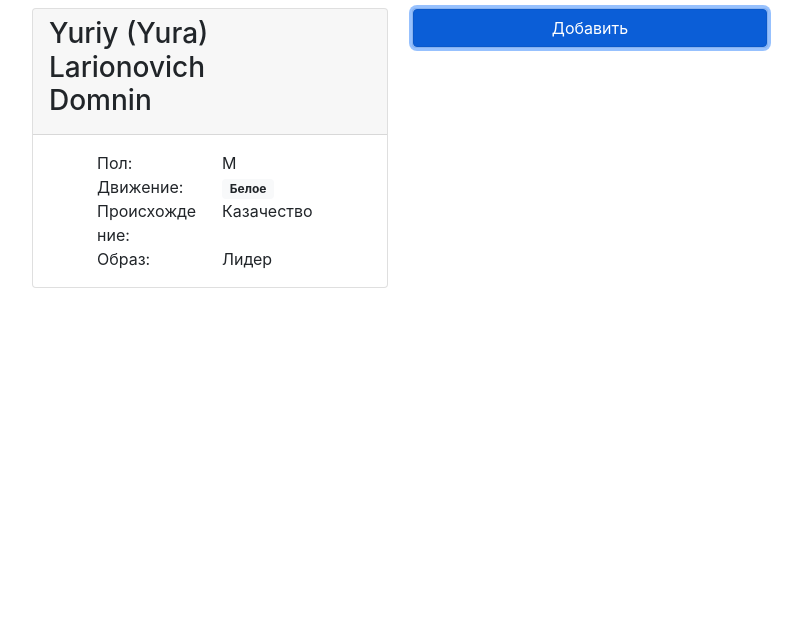
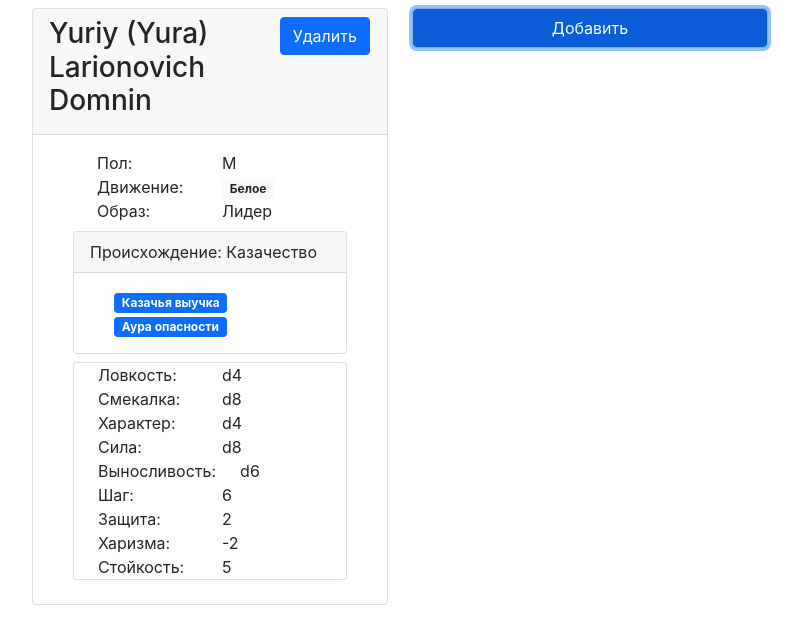
Before and after one commit to d2emon/redland-companion, a React (Create React App) app: page / in a window 1280 px wide. Both pictures are taken after a click on the button "Добавить". Shown: the top 644 px of the page, without its empty margins (50-852 px from the left). Built offline with nearby package versions, Linux system fonts and the light colour scheme.

Commit message:
Add character stats

```diff
--- a/src/chargen/CharacterBrief.js
+++ b/src/chargen/CharacterBrief.js
@@ -4,6 +4,7 @@ import Gender from './genders';
 import Movement from './movements';
 import Name from './names';
 import Origin from './origins';
+import Stats from './stats';
 import Template from './templates';
 
 function CharacterBrief(props) {
@@ -12,9 +13,16 @@ function CharacterBrief(props) {
     name = 'Name',
     movement = 'Зелёное',
     template = 'Template',
-    origin = 'Origin',
+    origin = {},
+    stats = {},
+    pace = 6,
+    parry = 2,
+    charisma = 0,
+    tough = 2,
     onDelete = () => {},
   } = props;
+
+
 
   return (
     <Card>
@@ -22,7 +30,7 @@ function CharacterBrief(props) {
         <Row>
           <Col><Name name={name} /></Col>
           <Col md={4}>
-            { /* <Button onClick={onDelete}>Удалить</Button> */ }
+            <Button onClick={onDelete}>Удалить</Button>
           </Col>
         </Row>
       </Card.Header>
@@ -30,8 +38,15 @@ function CharacterBrief(props) {
         <Container>
           <Gender gender={gender} />
           <Movement movement={movement} />
+          <Template template={template} />
           <Origin origin={origin} />
-          <Template template={template} />
+          <Stats
+            pace={pace}
+            parry={parry}
+            charisma={charisma}
+            tough={tough}
+            {...stats}
+          />
         </Container>
       </Card.Body>
     </Card>
--- /dev/null
+++ b/src/chargen/edges/edges.js
@@ -0,0 +1,149 @@
+import { dice } from '../stats';
+
+function edge(title, data) {
+  const {
+    agility = dice.d4,
+    smarts = dice.d4,
+    spirit = dice.d4,
+    strength = dice.d4,
+    vigor = dice.d4,
+
+    charisma = 0,
+
+    skills = {
+      classicEducation: 0,
+      craft: 0,
+      persuade: 0,
+      repair: 0,
+      streetwise: 0,
+      stealth: 0,
+      survival: 0,
+      textAnalyse: 0,
+      tracking: 0,
+    },
+    specialization = {},
+  } = data;
+  return {
+    title,
+
+    agility,
+    smarts,
+    spirit,
+    strength,
+    vigor,
+
+    charisma,
+
+    skills,
+    specialization,
+
+    data,
+  }
+}
+
+export const EDGES = [
+  edge('Аура опасности', {
+    charisma: -2,
+  }),
+  edge('Благородство', {
+    spirit: dice.d4,
+  }),
+  edge('Богатство', {
+    // Богатство
+  }),
+  edge('Городской житель', {
+    //
+  }),
+  edge('Дворянская честь', {
+    //
+  }),
+  edge('Дитя природы', {
+    skills: {
+      survival: dice.d6,
+      tracking: dice.d6,
+    },
+  }),
+  edge('Дитя улиц', {
+    skills: {
+      streetwise: dice.d6,
+      stealth: dice.d6,
+    },
+  }),
+  edge('Духовное образование', {
+    skills: {
+      classicEducation: dice.d6,
+    },
+    specialization: {
+      'Теология': 2,
+    },
+  }),
+  edge('Жадность', {
+    // Жадность
+  }),
+  edge('Казачья выучка', {}),
+  edge('Каменное сердце', {
+    charisma: -2,
+  }),
+  edge('Классовый враг', {
+    //
+  }),
+  edge('Крепкое здоровье', {
+    vigor: dice.d6,
+    //
+  }),
+  edge('Не от мира сего', {
+    //
+  }),
+  edge('Не убий!', {
+    //
+  }),
+  edge('Неблагонадёжный', {
+    //
+  }),
+  edge('Невежда', {
+    // Невежда
+  }),
+  edge('Неграмотный', {
+    // Неграмотность
+  }),
+  edge('Необразованный', {
+    // Неграмотность (мелкий)
+  }),
+  edge('Образование', {
+    // Образованный
+  }),
+  edge('Полезные связи', {
+    // Полезные связи
+  }),
+  edge('Преследуемый', {
+    //
+  }),
+  edge('Привычка', {
+    // Дурная привычка
+  }),
+  edge('Рабочие руки', {
+    skills: {
+      craft: dice.d6,
+      repair: dice.d6,
+    },
+  }),
+  edge('Ремесло', {}),
+  edge('Тёртый калач', {
+    skills: {
+      persuade: dice.d6,
+      streetwise: dice.d6,
+    },
+  }),
+  edge('Чужак', {
+    // Чужак
+  }),
+  edge('Энциклопедист', {
+    skills: {
+      textAnalyse: dice.d6,
+    },
+  }),
+];
+
+const findEdge = (title) => EDGES.find(edge => edge.title === title);
+
+export default findEdge;
--- /dev/null
+++ b/src/chargen/edges/index.js
@@ -0,0 +1,25 @@
+import React from 'react';
+import { Badge, Container } from 'react-bootstrap';
+
+function Edges(props) {
+  const {
+    edges,
+  } = props;
+
+  return (
+    <Container>
+      { edges.map(
+        (edge) => edge
+          ? <span key={edge.title}>
+            <Badge>
+              { edge.title }
+            </Badge>
+            &nbsp;
+          </span>
+          : null
+      ) }
+    </Container>
+  );
+}
+
+export default Edges;
--- a/src/chargen/index.js
+++ b/src/chargen/index.js
@@ -1,4 +1,4 @@
-import React, { useCallback, useState } from 'react';
+import React, { useState } from 'react';
 import { Button, Card, Col, Container, Row } from 'react-bootstrap';
 import CharacterBrief from './CharacterBrief';
 import generateGender from './genders/genders';
@@ -6,67 +6,76 @@ import generateMovement from './movements/movements';
 import generateName from './names/names';
 import generateOrigin from './origins/origins';
 import generateTemplate from './templates/templates';
-
-/*
-def generate():
-    movement = generate_movement()
-    template = generate_template()
-    origin = generate_origin()
-
-    print(f"Происхождение:  {origin}")
-    print(f"Образ:          {template}")
-    print(f"Движение:       {movement}")
-
-*/
+import { dice } from './stats';
 
 function CharGen() {
+  const size = 4;
+
   const [ characters, setCharacters ] = useState([]);
 
-  const removeCharacterById = useCallback((id) => {
-    // setCharacters(characters.filter((character, characterId) => (characterId !== index)))
-    console.log(id, characters);
-    characters.forEach((character, characterId) => {
-      console.log(characterId, id, characterId === id);
+  const removeCharacter = (index) => () => {
+    setCharacters((prevCharacters) => {
+      return prevCharacters.filter((character) => (character.characterId !== index));
     });
-    /*
-    setCharacters(characters.filter((character, characterId) => {
-      console.log(characterId, index, characterId === index);
-      return true;
-    }));
-    */
-  }, [characters]);
+  };
 
-  const addCharacter = useCallback(() => {
-    const index = characters.length;
+  const addCharacter = () => {
     const gender = generateGender();
     const name = generateName(gender);
     const movement = generateMovement();
     const origin = generateOrigin();
     const template = generateTemplate();
-    setCharacters([
-      ...characters,
-      <CharacterBrief
-        name={name}
-        gender={gender}
-        origin={origin}
-        template={template}
-        movement={movement}
-        onDelete={() => removeCharacterById(index)}
-      />,
+    const stats = {
+      agility: template.agility,
+      smarts: template.smarts,
+      spirit: template.spirit,
+      strength: template.strength,
+      vigor: template.vigor,
+    };
+    let charisma = 0;
+
+    if (origin && origin.edges) {
+      origin.edges.forEach((edge) => {
+        Object.keys(stats).forEach((key) => {
+          stats[key] += edge[key] - dice.d4;
+        });
+        charisma += edge.charisma;
+      });
+    }
+
+    const vigorDice = stats.vigor * 2 + 2;
+    console.log(vigorDice);
+    const tough = 2 + Math.floor(vigorDice / 2)
+
+    setCharacters(prevCharacters => [
+      ...prevCharacters,
+      {
+        characterId: prevCharacters.length,
+        gender,
+        name,
+        movement,
+        origin,
+        template,
+        stats,
+        pace: 6,
+        parry: 2,
+        charisma,
+        tough,
+        onDelete: removeCharacter(prevCharacters.length),
+      },
     ])
-
-  }, [characters, removeCharacterById]);
-
-  const size = 4;
+  };
 
   return <Container>
     <Row>
-      { characters.map((character, index) => <Col
-        key={index}
+      { characters.map((character) => <Col
+        key={character.characterId}
         md={size}
         className="my-2"
       >
-        { character }
+        <CharacterBrief
+          { ...character }
+        />
       </Col>) }
       <Col md={size} className="my-2">
         <Card>
--- a/src/chargen/origins/index.js
+++ b/src/chargen/origins/index.js
@@ -1,5 +1,6 @@
 import React from 'react';
-import { Col, Container, Row } from 'react-bootstrap';
+import { Card, Col, Container, Row } from 'react-bootstrap';
+import Edges from '../edges';
 
 function Origin(props) {
   const {
@@ -7,12 +8,12 @@ function Origin(props) {
   } = props;
 
   return (
-    <Container>
-      <Row>
-        <Col md={6}>Происхождение:</Col>
-        <Col>{ origin }</Col>
-      </Row>
-    </Container>
+    <Card className="my-2">
+      <Card.Header>Происхождение: { origin.title }</Card.Header>
+      <Card.Body>
+        <Edges edges={origin.edges} />
+      </Card.Body>
+    </Card>
   );
 }
 
--- a/src/chargen/origins/origins.js
+++ b/src/chargen/origins/origins.js
@@ -1,18 +1,92 @@
+import findEdge from '../edges/edges';
 import { choice } from '../utils';
 
+function origin(title, edges) {
+  return {
+    title,
+    edges: edges.map(title => findEdge(title)),
+  };
+};
+
+/*
+ORIGINS = [
+    Origin('Буржуазия'),
+    Origin('Дворянство', spirit=1),
+    Origin('Деклассированные'),
+    Origin('Духовенство'),
+    Origin('Инородцы'),
+    Origin('Интеллигенция'),
+    Origin('Казачество'),
+    Origin('Крестьянство', vigor=1),
+    Origin('Кулачество'),
+    Origin('Мещанство'),
+    Origin('Пролетариат'),
+    Origin('Чужестранцы'),
+]
+
+*/
+
 const data = [
-  'Буржуазия',
-  'Дворянство',
-  'Деклассированные',
-  'Духовенство',
-  'Инородцы',
-  'Интеллигенция',
-  'Казачество',
-  'Крестьянство',
-  'Кулачество',
-  'Мещанство',
-  'Пролетариат',
-  'Чужестранцы',
+  origin('Буржуазия', [
+    'Богатство',
+    'Образование',
+    'Классовый враг',
+    'Преследуемый',
+  ]),
+  origin('Дворянство', [
+    'Благородство',
+    'Образование',
+    'Дворянская честь',
+    'Преследуемый',
+  ]),
+  origin('Деклассированные', [
+    'Дитя улиц',
+    'Неграмотный',
+    'Привычка',
+  ]),
+  origin('Духовенство', [
+    'Духовное образование',
+    'Преследуемый',
+    'Не убий!',
+  ]),
+  origin('Инородцы', [
+    'Дитя природы',
+    'Неграмотный',
+    'Чужак',
+  ]),
+  origin('Интеллигенция', [
+    'Энциклопедист',
+    'Образование',
+    'Не от мира сего',
+  ]),
+  origin('Казачество', [
+    'Казачья выучка',
+    'Аура опасности',
+  ]),
+  origin('Крестьянство', [
+    'Крепкое здоровье',
+    'Необразованный',
+  ]),
+  origin('Кулачество', [
+    'Богатство',
+    'Полезные связи',
+    'Жадность',
+    'Каменное сердце',
+  ]),
+  origin('Мещанство', [
+    'Тёртый калач',
+    'Городской житель',
+  ]),
+  origin('Пролетариат', [
+    'Рабочие руки',
+    'Ремесло',
+    'Классовый враг',
+    'Неблагонадёжный',
+  ]),
+  origin('Чужестранцы', [
+    'Полезные связи',
+    'Невежда',
+  ]),
 ]
 
 const generateOrigin = () => choice(data);
--- /dev/null
+++ b/src/chargen/stats/index.js
@@ -0,0 +1,84 @@
+import React from "react";
+import { Card, Col, Container, Row } from "react-bootstrap";
+
+export const dice = {
+    d4: 1,
+    d6: 2,
+    d8: 3,
+    d10: 4,
+    d12: 5,
+}
+
+const diceText = {
+    0: null,
+    [dice.d4]: 'd4',
+    [dice.d6]: 'd6',
+    [dice.d8]: 'd8',
+    [dice.d10]: 'd10',
+    [dice.d12]: 'd12',
+}
+
+function Stats(props) {
+  const {
+    agility,
+    smarts,
+    spirit,
+    strength,
+    vigor,
+    pace,
+    parry,
+    charisma,
+    tough,
+  } = props;
+
+  return (
+    <Card className="my-2">
+        <Container>
+            <Row>
+                <Col>
+                    <Row>
+                        <Col>Ловкость:</Col>
+                        <Col>{ diceText[agility] || '-' }</Col>
+                    </Row>
+                    <Row>
+                        <Col>Смекалка:</Col>
+                        <Col>{ diceText[smarts] || '-' }</Col>
+                    </Row>
+                    <Row>
+                        <Col>Характер:</Col>
+                        <Col>{ diceText[spirit] || '-' }</Col>
+                    </Row>
+                    <Row>
+                        <Col>Сила:</Col>
+                        <Col>{ diceText[strength] || '-' }</Col>
+                    </Row>
+                    <Row>
+                        <Col>Выносливость:</Col>
+                        <Col>{ diceText[vigor] || '-' }</Col>
+                    </Row>
+                </Col>
+                <Col>
+                    <Row>
+                        <Col>Шаг:</Col>
+                        <Col>{ pace }</Col>
+                    </Row>
+                    <Row>
+                        <Col>Защита:</Col>
+                        <Col>{ parry }</Col>
+                    </Row>
+                    <Row>
+                        <Col>Харизма:</Col>
+                        <Col>{ charisma }</Col>
+                    </Row>
+                    <Row>
+                        <Col>Стойкость:</Col>
+                        <Col>{ tough }</Col>
+                    </Row>
+                </Col>
+            </Row>
+        </Container>
+    </Card>
+  );
+}
+
+export default Stats;
--- a/src/chargen/templates/index.js
+++ b/src/chargen/templates/index.js
@@ -10,7 +10,7 @@ function Template(props) {
     <Container>
       <Row>
         <Col md={6}>Образ:</Col>
-        <Col>{ template }</Col>
+        <Col>{ template.title }</Col>
       </Row>
     </Container>
   );
--- a/src/chargen/templates/templates.js
+++ b/src/chargen/templates/templates.js
@@ -1,18 +1,42 @@
 import { choice } from '../utils';
+import { dice } from '../stats';
+
+function template(title, agility, smarts, spirit, strength, vigor) {
+    return {
+        title,
+        agility,
+        smarts,
+        spirit,
+        strength,
+        vigor,
+    }
+}
 
 const data = [
-    'Авантюрист',
-    'Атаман',
-    'Боец',
-    'Воитель',
-    'Дипломат',
-    'Идеалист',
-    'Исследователь',
-    'Лидер',
-    'Мистик',
-    'Одиночка',
-    'Умелец',
-    'Хитрец',
+  template('Авантюрист',
+    dice.d6, dice.d8, dice.d4, dice.d6, dice.d6),
+  template('Атаман',
+    dice.d8, dice.d4, dice.d6, dice.d6, dice.d6),
+  template('Боец',
+    dice.d8, dice.d4, dice.d4, dice.d8, dice.d8),
+  template('Воитель',
+    dice.d8, dice.d6, dice.d6, dice.d6, dice.d6),
+  template('Дипломат',
+    dice.d4, dice.d8, dice.d8, dice.d4, dice.d6),
+  template('Идеалист',
+    dice.d4, dice.d6, dice.d8, dice.d6, dice.d6),
+  template('Исследователь',
+    dice.d6, dice.d8, dice.d8, dice.d4, dice.d4),
+  template('Лидер',
+    dice.d4, dice.d8, dice.d4, dice.d8, dice.d6),
+  template('Мистик',
+    dice.d4, dice.d10, dice.d6, dice.d4, dice.d6),
+  template('Одиночка',
+    dice.d8, dice.d6, dice.d4, dice.d6, dice.d6),
+  template('Умелец',
+    dice.d6, dice.d10, dice.d4, dice.d4, dice.d6),
+  template('Хитрец',
+    dice.d6, dice.d8, dice.d8, dice.d4, dice.d4),
 ]
 
 const generateTemplate = () => choice(data);
```
